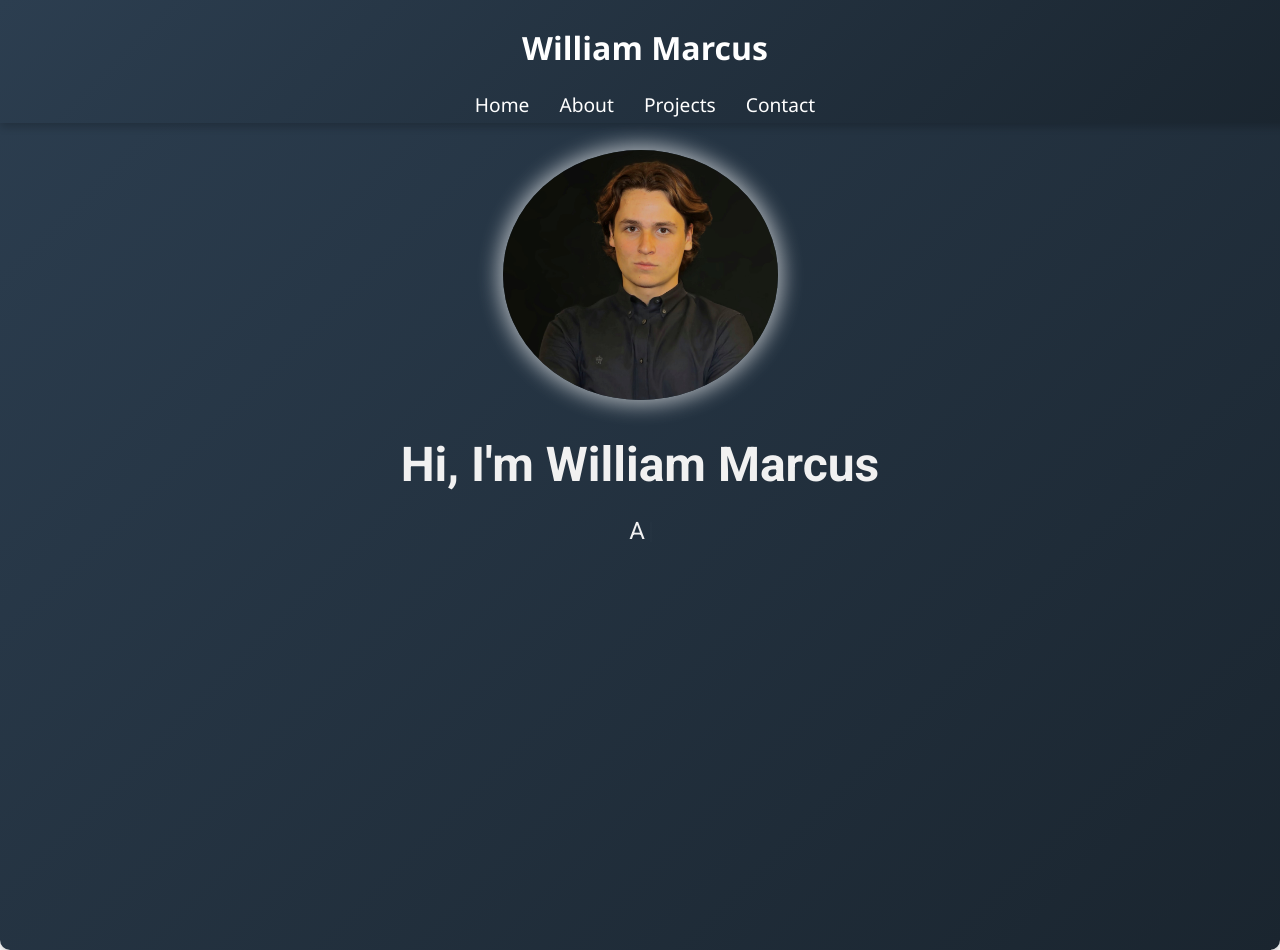
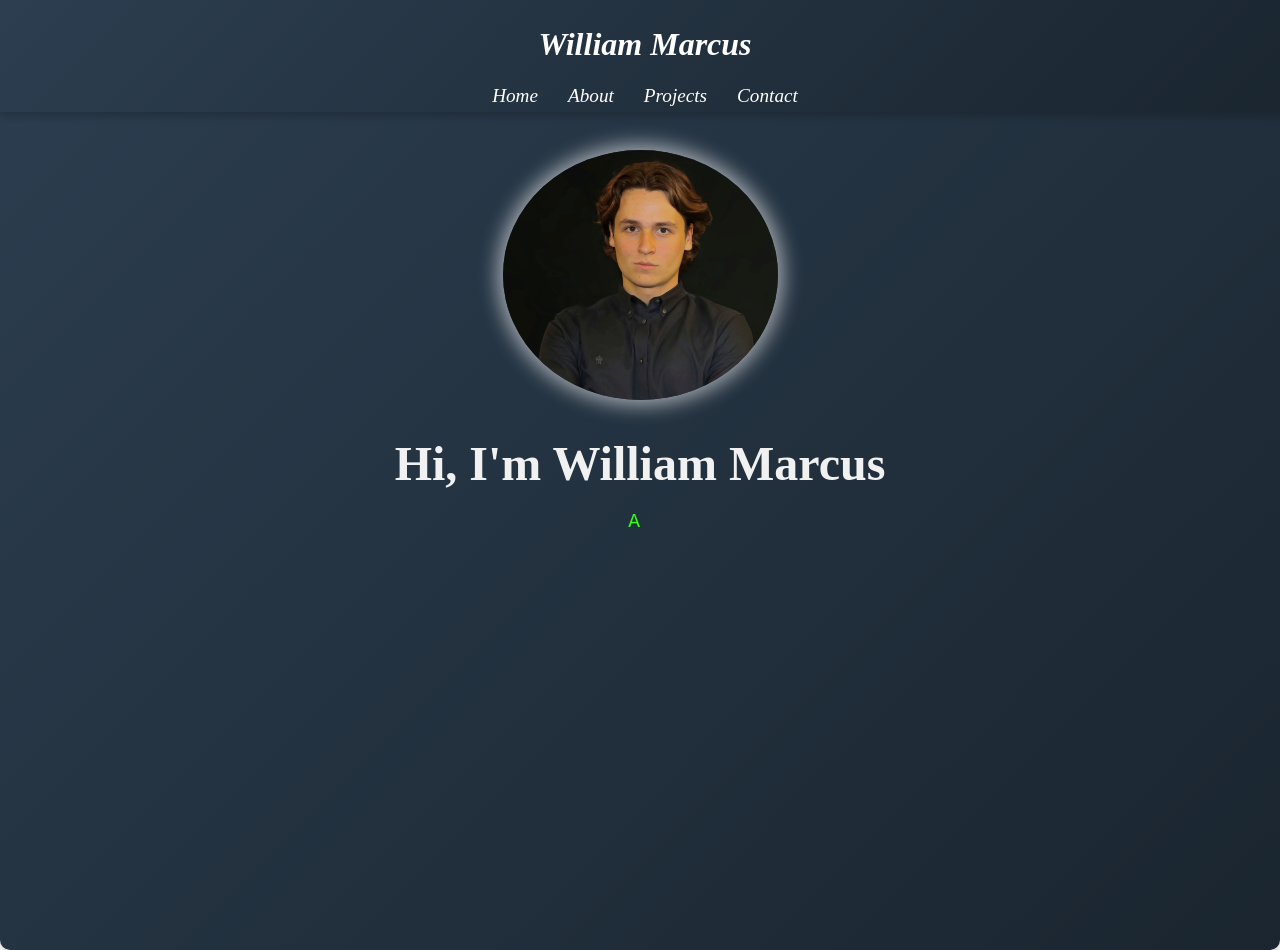
Before and after one commit to WillMarcuss/Website, a React (Create React App) app: page / in a window 1280 px wide. Built offline with nearby package versions, Linux system fonts and the light colour scheme.

Commit message:
Updated header and home page fonts

```diff
--- a/src/components/Header.module.css
+++ b/src/components/Header.module.css
@@ -14,7 +14,8 @@
     box-shadow: 0 4px 8px rgba(0, 0, 0, 0.2);
     transition: background-color 0.3s ease; /* Smooth transition for background color change */
     color: #fff; /* White text color */
-    font-family: 'Segoe UI', Tahoma, Geneva, Verdana, sans-serif; /* Example of different font family */
+    font-family:'Times New Roman', Times, serif;
+    font-style: italic;
     position: fixed; /* Fix the header at the top */
     width: 100%; /* Make sure it spans the full width of the page */
     top: 0; /* Position it at the top */
--- a/src/pages/Home.module.css
+++ b/src/pages/Home.module.css
@@ -13,11 +13,13 @@
   font-size: 3em;
   margin-bottom: 20px;
   color: #f1f1f1;
+  font-family:'Times New Roman', Times, serif;
 }
 
 .subheading {
   font-size: 1.5em;
-  color: #f1f1f1;
+  color: #39FF14;
+  font-family:monospace;
 }
 
 .profile-pic {
@@ -58,20 +60,6 @@
   }
 }
 
-.contact-button {
-  background-color: #444; /* Darker button background */
-  color: #fff;
-  padding: 10px 20px;
-  border: none;
-  border-radius: 5px;
-  cursor: pointer;
-  transition: background-color 0.3s;
-}
-
-.contact-button:hover {
-  background-color: #666; /* Slightly lighter on hover */
-}
-
 @media (max-width: 768px) {
   .heading {
     font-size: 2em;
```
